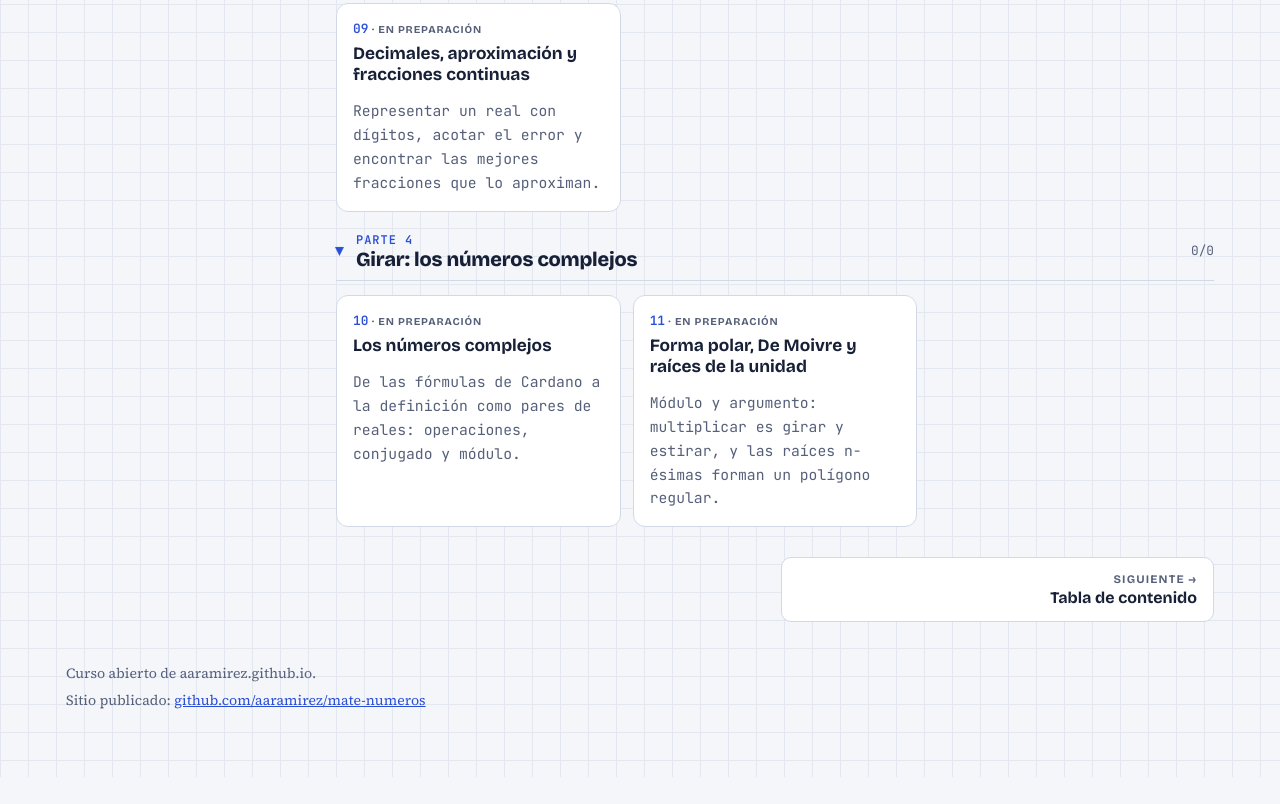
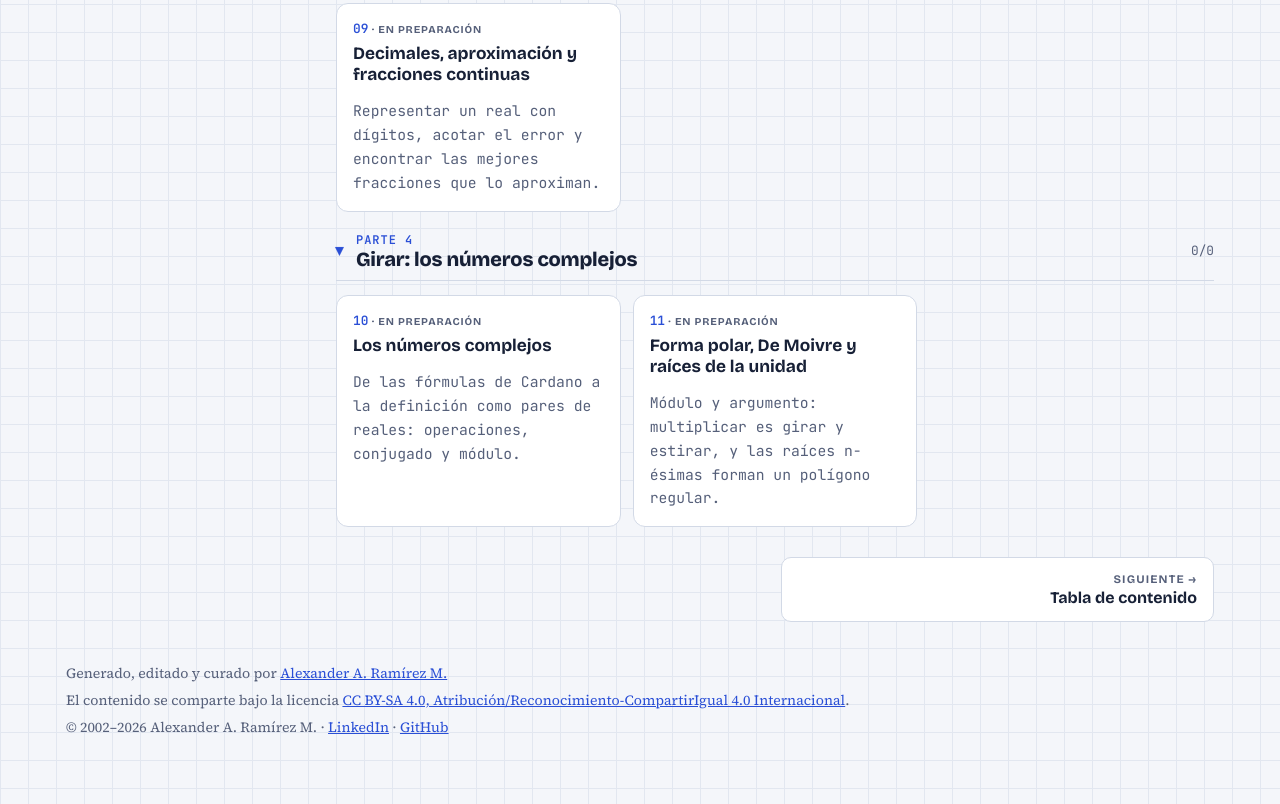
Before and after one commit to aaramirez/mate-numeros, a plain HTML site: page index.html in a window 1280 px wide. Shown: the part 2180-2984 px from the top of the page. Before the commit the page ends 2957 px from the top, so only its background shows below. Drawn offline with nearby package versions, Linux system fonts and the light colour scheme.

Commit message:
Pie común: autoría, licencia CC BY-SA 4.0 y año que se actualiza solo

```diff
--- a/index.html
+++ b/index.html
@@ -87,7 +87,7 @@ height="0" width="0" style="display:none;visibility:hidden"></iframe></noscript>
 <nav class="pager" id="pager" aria-label="Capítulo anterior y siguiente"></nav>
 </main>
 </div>
-<footer><span>Curso abierto de aaramirez.github.io.</span><span>Sitio publicado: <a href="https://github.com/aaramirez/mate-numeros" target="_blank" rel="noopener">github.com/aaramirez/mate-numeros</a></span></footer>
+<footer><span>Generado, editado y curado por <a href="https://www.linkedin.com/in/alexander-ramirez-morales/" target="_blank" rel="noopener">Alexander A. Ramírez M.</a></span><span>El contenido se comparte bajo la licencia <a href="https://creativecommons.org/licenses/by-sa/4.0/deed.es" target="_blank" rel="noopener">CC BY-SA 4.0, Atribución/Reconocimiento-CompartirIgual 4.0 Internacional</a>.</span><span>© 2002–<span data-anio>2026</span> Alexander A. Ramírez M. · <a href="https://www.linkedin.com/in/alexander-ramirez-morales/" target="_blank" rel="noopener">LinkedIn</a> · <a href="https://github.com/aaramirez" target="_blank" rel="noopener">GitHub</a></span><script>document.querySelectorAll('[data-anio]').forEach(function (e) { e.textContent = new Date().getFullYear(); });</script></footer>
 </div>
 <script src="assets/lab.js"></script>
 </body>
```
Also changed, not shown: temario.html (+1 -1 lines).
